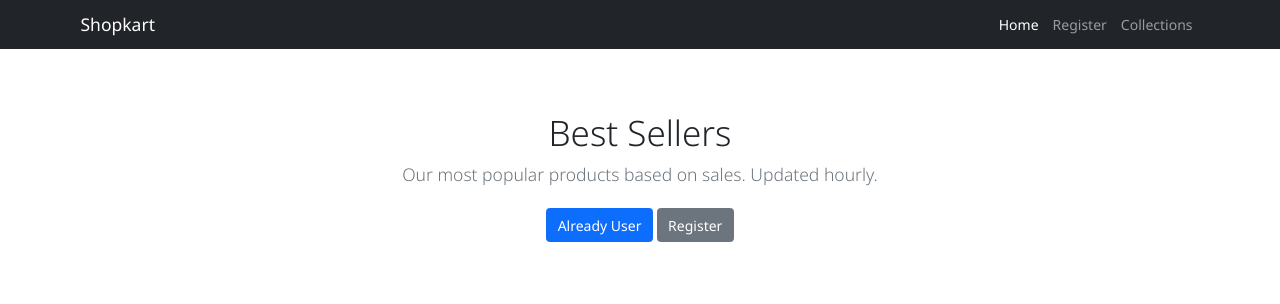
After one commit to sathishkumar-c-2002/shopkart, a Django app: page /collections in a window 1280 px wide. The commit adds this page. Shown: the top 304 px of the page. Run offline with Django 5.2, Linux system fonts and the light colour scheme.

Commit message:
created the collection page with bootstrap

```diff
--- /dev/null
+++ b/shop/templates/shop/collections.html
@@ -0,0 +1,23 @@
+{% extends "shop/layouts/main.html" %}
+
+{% block title %}
+Collections | Online Shopping
+{% endblock title %}
+
+{% block content %}
+<section class="py-5 text-center container" style="margin-top:70px;">
+    <div class ="row py=lg-5">
+        <div class ="col-lg-6 col-md-8 mx-auto">
+            <h1 class="fw-light">Best Sellers</h1>
+            <p class="lead text-muted">Our most popular products based on sales. Updated hourly.</p>
+            <p>
+                <a href="#" class="btn btn-primary my-2">Already User</a>
+               <a href="#" class = "btn btn-secondary my-2">Register</a>
+            </p>
+
+        </div>
+
+    </div>
+
+</section>
+{% endblock content %}
--- a/shop/templates/shop/inc/navbar.html
+++ b/shop/templates/shop/inc/navbar.html
@@ -13,7 +13,7 @@
             <a class="nav-link" href="{%url 'register'%}">Register</a>
           </li>
           <li class="nav-item">
-            <a class="nav-link" href="#">Pricing</a>
+            <a class="nav-link" href="{%url 'collections'%}">Collections</a>
           </li>
         </ul>
       </div>
--- a/shop/urls.py
+++ b/shop/urls.py
@@ -3,5 +3,6 @@ from . import views
 urlpatterns = [
     path('',views.home,name="home"),
     path('home',views.home,name="home"),
-    path('register',views.register,name="register")
+    path('register',views.register,name="register"),
+    path('collections',views.collections,name="collections")
 ]
--- a/shop/views.py
+++ b/shop/views.py
@@ -1,4 +1,6 @@
 from django.shortcuts import render
+from .models import *
+
 
 # Create your views here.
 def home(request):
@@ -6,3 +8,7 @@ def home(request):
 
 def register(request):
     return render(request, "shop/register.html")
+
+def collections(request):
+    category = Category.objects.filter(status = 0)
+    return render(request, "shop/collections.html", {"category":category})
```
